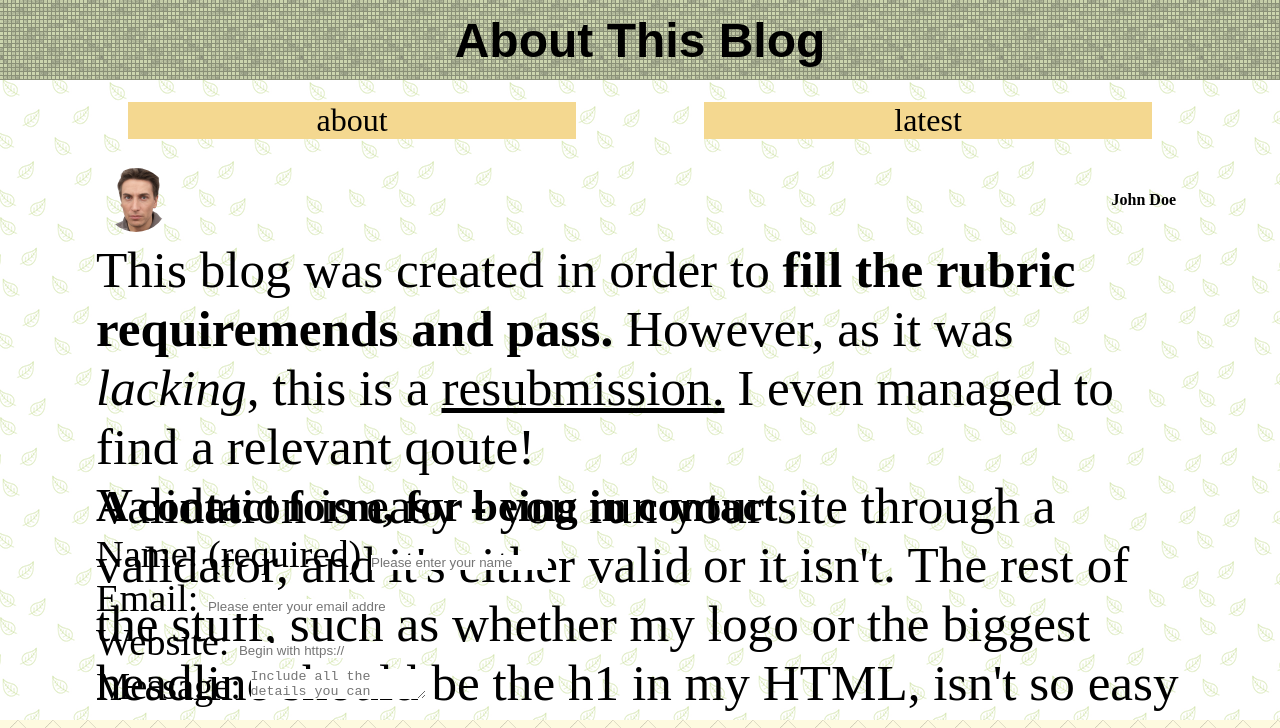
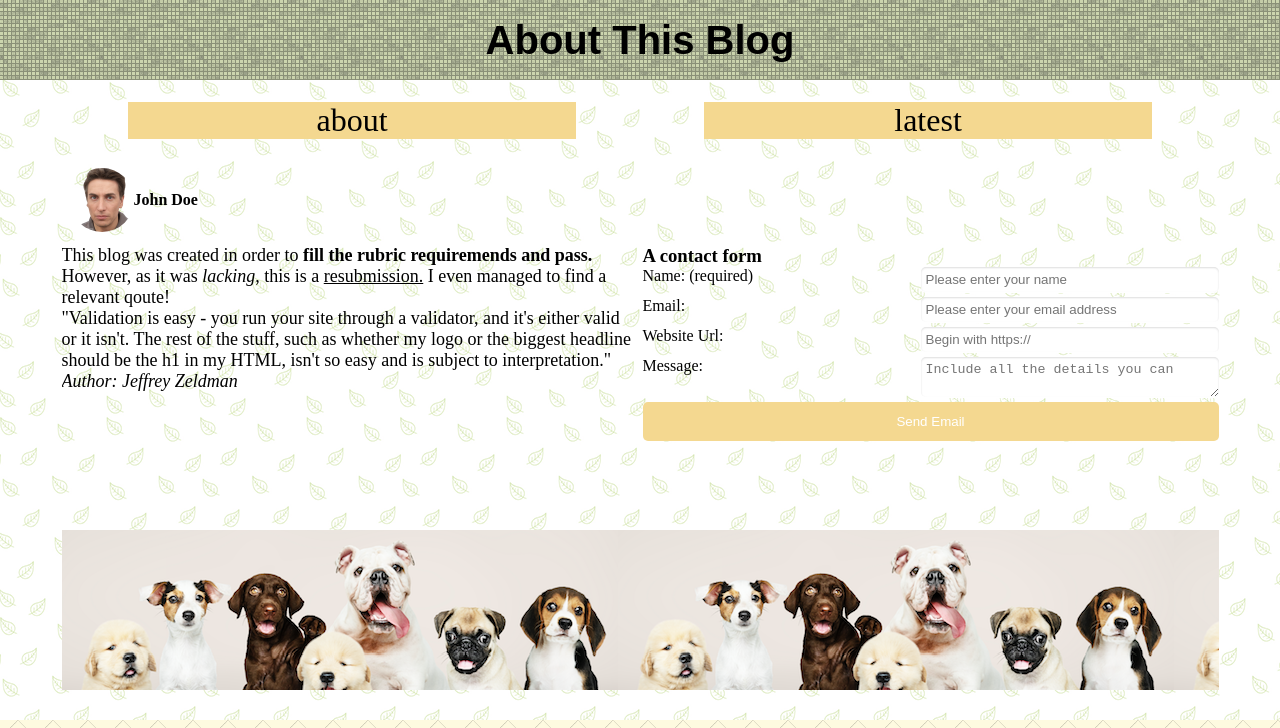
Before and after one commit to uncogito/blogThing, a plain HTML site: page about.html in a window 1280 px wide. Shown: the top 728 px of the page. Drawn offline with Linux system fonts and the light colour scheme.

Commit message:
second attempt
if at first

```diff
--- a/about.html
+++ b/about.html
@@ -1,5 +1,6 @@
 <!DOCTYPE html>
 <html lang="en">
+
 <head>
     <meta charset="UTF-8">
     <meta name="viewport" content="width=device-width, initial-scale=1.0">
@@ -12,7 +13,7 @@
     <div id="mainFlex">
 
         <header id="mainHeader">
-            <h1>About This Blog</h1>
+            About This Blog
         </header>
         <nav>
             <div class="navButton" id="navHome"><a href="index.html">about</a></div>
@@ -24,45 +25,45 @@
                 <h4>John Doe</h4>
             </header>
             <div id="sectionContainer">
-                <section>
-                    This blog was created in order to <b>fill the rubric requiremends and pass.</b> However, as it was <em> lacking</em>, this is a <u>resubmission.</u>
-                    I even managed to find a relevant qoute! <blockquote cite="https://www.brainyquote.com/quotes/jeffrey_zeldman_722248"> Validation is easy - you run your site through a validator, and it's either valid or it isn't.
-                    The rest of the stuff, such as whether my logo or the biggest headline should be the h1 in my HTML, isn't so easy and is subject to interpretation.
+                <section id="aboutContent">
+                    This blog was created in order to <b>fill the rubric requiremends and pass.</b> However, as it was
+                    <em> lacking</em>, this is a <u>resubmission.</u>
+                    I even managed to find a relevant qoute! <blockquote
+                        cite="https://www.brainyquote.com/quotes/jeffrey_zeldman_722248">
+                        "Validation is easy - you run
+                        your site through a validator, and it's either valid or it isn't.
+                        The rest of the stuff, such as whether my logo or the biggest headline should be the h1 in my
+                        HTML, isn't so easy and is subject to interpretation."
                         <em>Author: Jeffrey Zeldman</em></blockquote>
                 </section>
             </div>
             <form id="contactForm">
                 <!-- form mostly taken from https://ultimatecourses.com/blog/creating-an-html5-responsive-ready-contact-form-with-custom-javascript-feature-detection-->
-                <h3>A contact form, for being in contact</h3>
-                <div>
-                    <label>
-                    <span>Name: (required)</span>
-                    <input placeholder="Please enter your name" type="text" tabindex="1" required>
-                    </label>
+                <h3>A contact form</h3>
+                <div id="contactFormContainer">
+                    <div class="inputContainer">
+                        <label>Name: (required)</label>
+                        <input id="inputName" placeholder="Please enter your name" type="text" tabindex="1" required>
+                    </div>
+                    <div class="inputContainer">
+                        <label>Email:</label>
+                        <input id="inputEmail" placeholder="Please enter your email address" type="email" tabindex="2">
+                    </div>
+                    <div class="inputContainer">
+                        <label>Website Url:</label>
+                        <input id="inputWebsite" placeholder="Begin with https://" type="url" tabindex="3">
+                    </div>
+                    <div class="inputContainer">
+                        <label>Message:</label>
+                        <textarea id="inputMessage" placeholder="Include all the details you can" tabindex="4"
+                            required></textarea>
                     </div>
                     <div>
-                    <label>
-                    <span>Email: </span>
-                    <input placeholder="Please enter your email address" type="email" tabindex="2">
-                    </label>
+                        <button name="submit" type="submit" id="contactSubmit">Send Email</button>
                     </div>
-                <div>
-                    <label>
-                    <span>Website:</span>
-                    <input placeholder="Begin with https://" type="url" tabindex="3">
-                    </label>
-                </div>
-                <div>
-                    <label>
-                    <span>Message:</span>
-                    <textarea placeholder="Include all the details you can" tabindex="5" required></textarea>
-                </label>
-                </div>
-                <div>
-                    <button name="submit" type="submit" id="contact-submit">Send Email</button>
                 </div>
             </form>
-
+            <div id="surprisePuppies"></div>
 
 
         </div>
--- a/css/aboutStyles.css
+++ b/css/aboutStyles.css
@@ -28,11 +28,12 @@ a:hover {
 a:active {
     color: var(--text-active-color);
 }
+
 #mainFlex {
-    display:flex;
+    display: flex;
     flex-direction: column;
     align-items: center;
-    height:100vh;
+    height: 100vh;
     overflow-y: auto;
     overflow-x: hidden;
     background-image: var(--main-bg-pic);
@@ -41,7 +42,7 @@ a:active {
 #mainHeader {
     background-image: var(--header-texture-pic);
     display: flex;
-    font-size: 3vh;
+    font-size: 5vh;
     font-weight: bold;
     font-family: sans-serif;
     justify-content: center;
@@ -51,6 +52,7 @@ a:active {
     width: 100vw;
     height: 10vh;
 }
+
 nav {
     height: 10vh;
     display: flex;
@@ -75,12 +77,71 @@ nav {
     align-items: center;
     justify-content: space-between;
     margin: 1vw 1vh;
+    grid-area: header;
 
 }
 
 #aboutHeader>img {
     border-radius: 50%;
     height: 8vh;
+}
+
+#aboutLayout {
+    display: grid;
+    height: 70vh;
+    overflow: scroll;
+    grid-template-rows: 10vh 30vh 10vh;
+    grid-template-columns: 85vw;
+    grid-template-areas:
+        'header'
+        'main'
+        'contact';
+    grid-gap: 0px;
+
+}
+
+#sectionContainer {
+    display: flex;
+    grid-area: main;
+    font-size: 16px;
+}
+
+#contactForm {
+    display: flex;
+    flex-direction: column;
+    justify-content: space-between;
+    grid-area: contact;
+    font-size: 16px;
+}
+
+#contactSubmit {
+    cursor: pointer;
+    width: 100%;
+    border: none;
+    background: var(--button-color);
+    color: #FFF;
+    margin: 0 0 5px;
+    padding: 5px;
+    border-radius: 5px;
+}
+
+#inputName,
+#inputEmail,
+#inputWebsite,
+#inputMessage {
+    width: 50%;
+    box-shadow: inset 0 1px 2px #DDD, 0 1px 0 #FFF;
+    -webkit-box-shadow: inset 0 1px 2px #DDD, 0 1px 0 #FFF;
+    -moz-box-shadow: inset 0 1px 2px #DDD, 0 1px 0 #FFF;
+    background: #FFF;
+    margin: 0 0 5px;
+    padding: 5px;
+    border-radius: 5px;
+}
+
+.inputContainer {
+    display: flex;
+    justify-content: space-between;
 }
 
 
@@ -107,40 +168,44 @@ footer {
     width: 4vh;
 }
 
-#aboutLayout {
-    display: grid;
-    grid-template-rows: 10vh 30vh 10vh;
-    grid-template-columns: 85vw;
-    grid-template-areas:
-        'header'
-        'main'
-        'contact';
-    grid-gap: 0px;
+#surprisePuppies {
+    display: none;
+}
+
+@media only screen and (min-width: 600px) {
+    #aboutLayout {
+        grid-template-rows: 10vh 35vh 20vh;
+        grid-template-columns: 45vw 45vw;
+        grid-template-areas:
+            'header header'
+            'main contact'
+            'surprise surprise';
+        gap: 5px;
+    }
+
+    #aboutContent {
+        font-size: 18px;
+    }
+
+    #contactForm {
+        justify-content: unset;
+    }
+
+    #aboutHeader {
+        justify-content: unset;
+    }
+
+    #contactSubmit {
+        padding: 12px;
+    }
+
+    #surprisePuppies {
+        display: flex;
+        background: var(--surprise-puppies-pic);
+        grid-area: surprise;
+    }
+
+
+
 
 }
-
-#sectionContainer {
-    display:flex;
-    grid-area: main;
-    font-size: 4vw;
-}
-#contactForm {
-    display:flex;
-    flex-direction:column;
-    grid-area: contact;
-    font-size: 3vw;
-}
-#contactform input[type="text"],
-#contactform input[type="email"],
-#contactform input[type="url"],
-#contactform textarea {
-  width:100%;
-  box-shadow:inset 0 1px 2px #DDD, 0 1px 0 #FFF;
-  -webkit-box-shadow:inset 0 1px 2px #DDD, 0 1px 0 #FFF;
-  -moz-box-shadow:inset 0 1px 2px #DDD, 0 1px 0 #FFF;
-  border:1px solid #000;
-  background:#FFF;
-  margin:0 0 5px;
-  padding:10px;
-  border-radius:5px;
-}
--- a/css/photoVariables.css
+++ b/css/photoVariables.css
@@ -2,4 +2,5 @@
     --main-bg-pic: url("../images/leaves2.png");
     --header-texture-pic: url("../images/headertexture.png");
     --footer-texture-pic: url("../images/footertexture.png");
+    --surprise-puppies-pic: url("../images/puppies.png")
 }
```
Also changed, not shown: images/puppies.png (added). Lines whose indentation alone changed are shown as unchanged.
